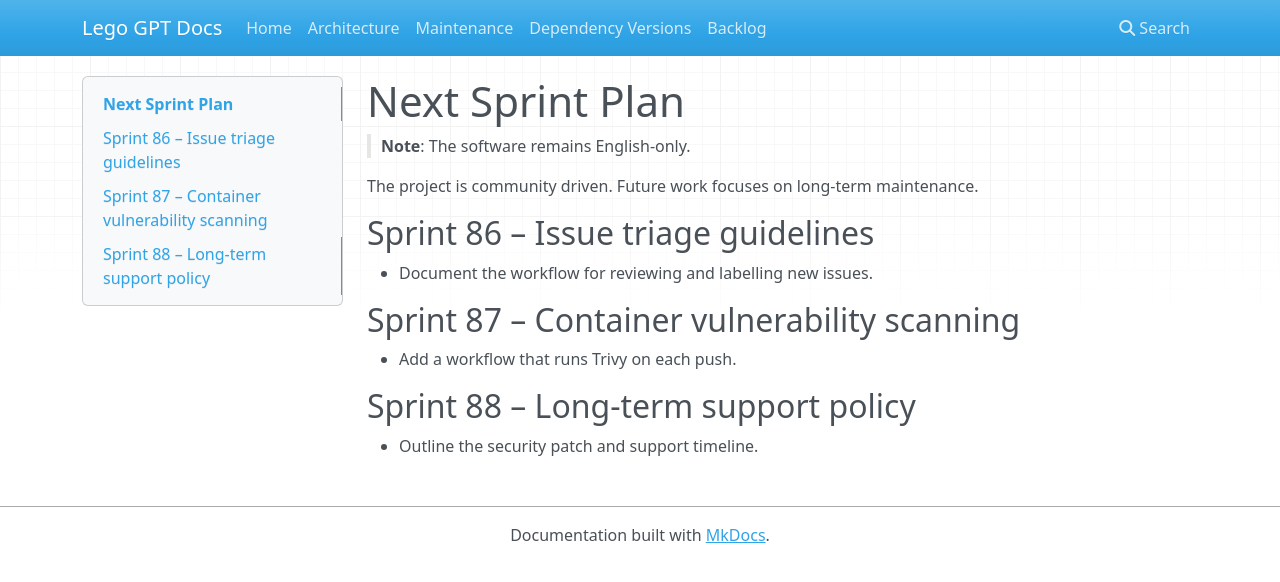
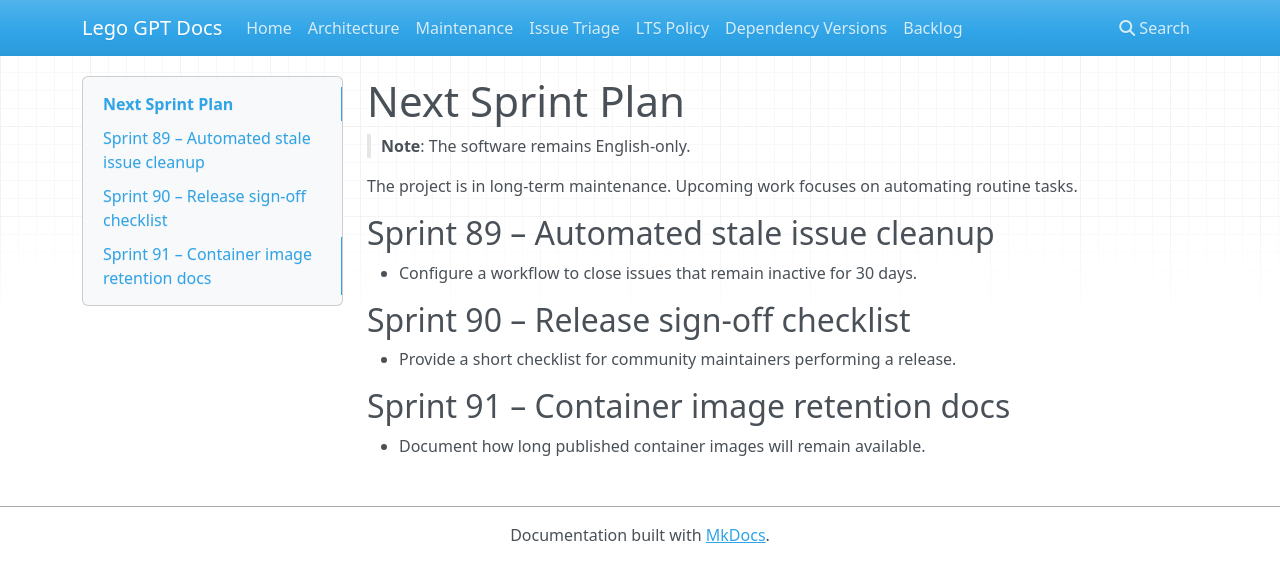
Before and after one commit to JGAVEN/Lego-GPT, an MkDocs documentation site: the page built from docs/SPRINT_PLAN_NEXT.md, in a window 1280 px wide. Shown: the top 582 px of the page. Built offline with MkDocs 1.6.1, drawn with Linux system fonts in a browser that asks for light colours; nearby versions of some CDN libraries.

Commit message:
docs: add issue triage and LTS policy

```diff
--- a/backend/__init__.py
+++ b/backend/__init__.py
@@ -22,7 +22,7 @@
 try:  # pragma: no cover - during editable installs
     __version__ = version("lego-gpt-backend")
 except PackageNotFoundError:  # pragma: no cover - fallback for tests
-    __version__ = "0.5.67"
+    __version__ = "0.5.68"
 
 PACKAGE_DIR = Path(__file__).parent
 REDIS_URL = os.getenv("REDIS_URL", "redis://localhost:6379/0")
--- a/docs/SPRINT_PLAN_NEXT.md
+++ b/docs/SPRINT_PLAN_NEXT.md
@@ -2,13 +2,13 @@
 
 > **Note**: The software remains English-only.
 
-The project is community driven. Future work focuses on long-term maintenance.
+The project is in long-term maintenance. Upcoming work focuses on automating routine tasks.
 
-## Sprint 86 – Issue triage guidelines
-* Document the workflow for reviewing and labelling new issues.
+## Sprint 89 – Automated stale issue cleanup
+* Configure a workflow to close issues that remain inactive for 30 days.
 
-## Sprint 87 – Container vulnerability scanning
-* Add a workflow that runs Trivy on each push.
+## Sprint 90 – Release sign-off checklist
+* Provide a short checklist for community maintainers performing a release.
 
-## Sprint 88 – Long-term support policy
-* Outline the security patch and support timeline.
+## Sprint 91 – Container image retention docs
+* Document how long published container images will remain available.
--- a/mkdocs.yml
+++ b/mkdocs.yml
@@ -7,5 +7,7 @@
   - Home: index.md
   - Architecture: ARCHITECTURE.md
   - Maintenance: COMMUNITY_MAINTENANCE.md
+  - Issue Triage: ISSUE_TRIAGE_GUIDE.md
+  - LTS Policy: LTS_POLICY.md
   - Dependency Versions: DEPENDENCY_VERSIONS.md
   - Backlog: PROJECT_BACKLOG.md
--- a/pyproject.toml
+++ b/pyproject.toml
@@ -1,6 +1,6 @@
 [project]
 name = "lego-gpt"
-version = "0.5.67"
+version = "0.5.68"
 requires-python = ">=3.11"
 
 [build-system]
```
Also changed, not shown: CHANGELOG.md (+7 -0 lines), README.md (+3 -0 lines), docs/COMMUNITY_MAINTENANCE.md (+1 -0 lines), docs/ISSUE_TRIAGE_GUIDE.md (added, +23 -0 lines), docs/LTS_POLICY.md (added, +12 -0 lines), docs/PROJECT_BACKLOG.md (+4 -4 lines), docs/SPRINT_PLAN_LATEST.md (+9 -0 lines), 2 other files.
